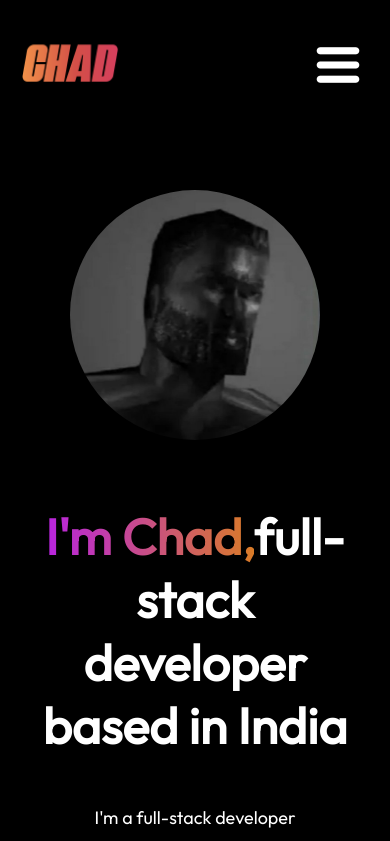
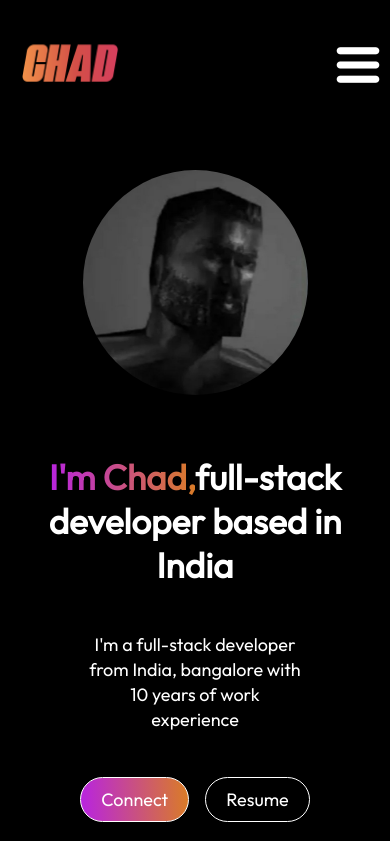
Before and after one commit to Vinay-webDev/React-portfolio1, a React (Vite) app: page / in a window 390 px wide. Shown: the top 841 px of the page. Built offline with nearby package versions, Linux system fonts and the light colour scheme.

Commit message:
hero mobile 480px

```diff
--- a/src/components/Hero/Hero.css
+++ b/src/components/Hero/Hero.css
@@ -91,5 +91,34 @@
 }
 /*=========mobile resposive 480px======================*/
 @media(max-width: 480px){
-
+    .hero img{
+        margin-top: 40px;
+        width: 225px;
+        height: 225px;
+    }
+    .hero h1{
+        margin-top: 25px;
+        width: 80%;
+        font-size: 35px;
+    }
+    .hero p{
+        width: 55%;
+        font-size: 18px;
+        line-height: 25px;
+        margin: 10px 0px;
+    }
+    .hero-actions{
+        gap: 16px;
+        font-size: 18px;
+        font-weight: 500px;
+        margin-bottom: 50px;
+    }
+    .hero-connect{
+        padding: 10px 20px;
+        border-radius: 40px;
+    }
+    .hero-resume{
+        padding: 10px 20px;
+        border-radius: 40px;
+    }
 }
--- a/src/components/Hero/Hero.jsx
+++ b/src/components/Hero/Hero.jsx
@@ -6,6 +6,7 @@ import AnchorLink from 'react-anchor-link-smooth-scroll';
 
 
 const Hero = () => {
+
   return (
     <div id="home" className="hero">
         <img src={pfp} alt="profile-picture" />
--- a/src/components/Navbar/Navbar.css
+++ b/src/components/Navbar/Navbar.css
@@ -108,21 +108,21 @@
     .nav-mob-open{
         display: block;
         position: fixed;
-        right: 20px;
+        right: 0px;
     }
     .nav-mob-close{
         display: block;
         position: relative;
-        top: 20px;
         left: 250px;
-        width: 20px;
+        width: 50px;
+        height: 50px;
     }
     .nav-menu{
         position: fixed;
         flex-direction: column;
         align-items: start;
         top: 0px;
-        gap: 20px;
+        gap: 30px;
         background-color: hsl(0, 0%, 0%);
         width: 300px;
         height: 100%;
```
